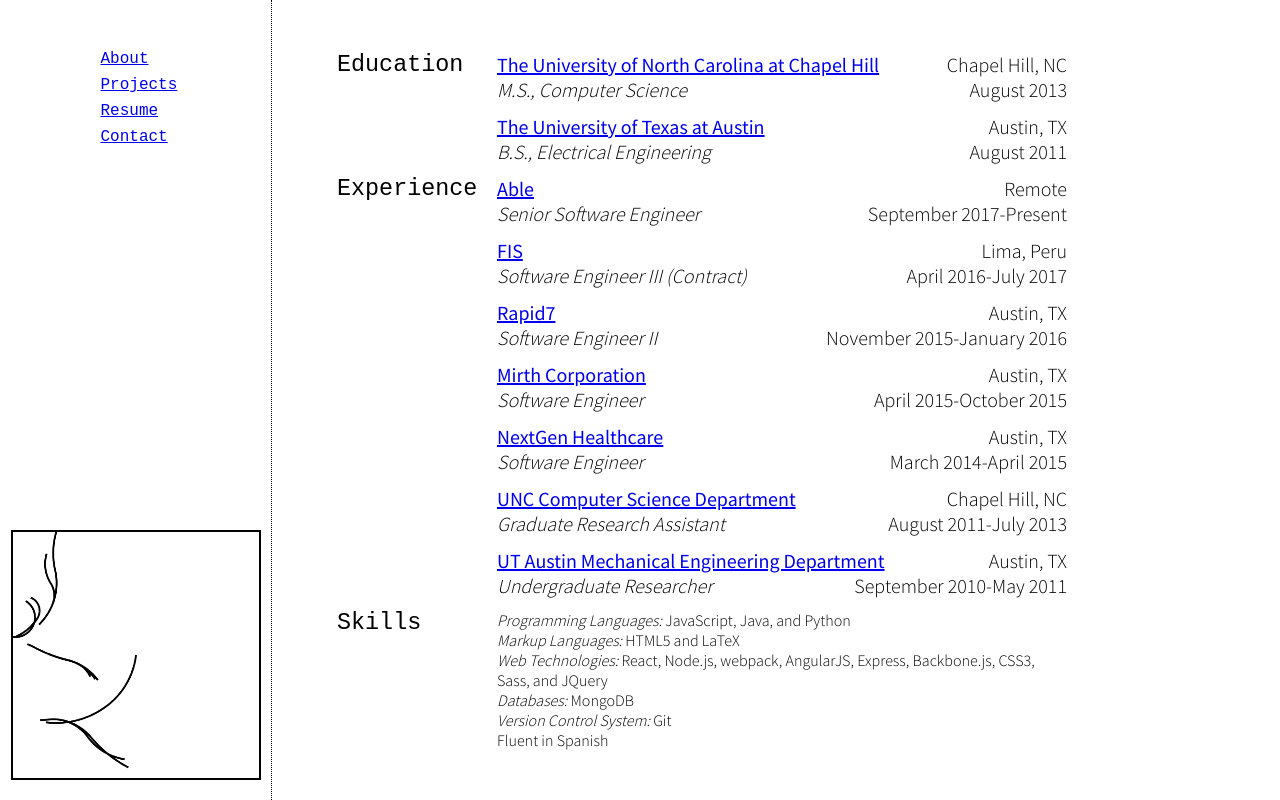
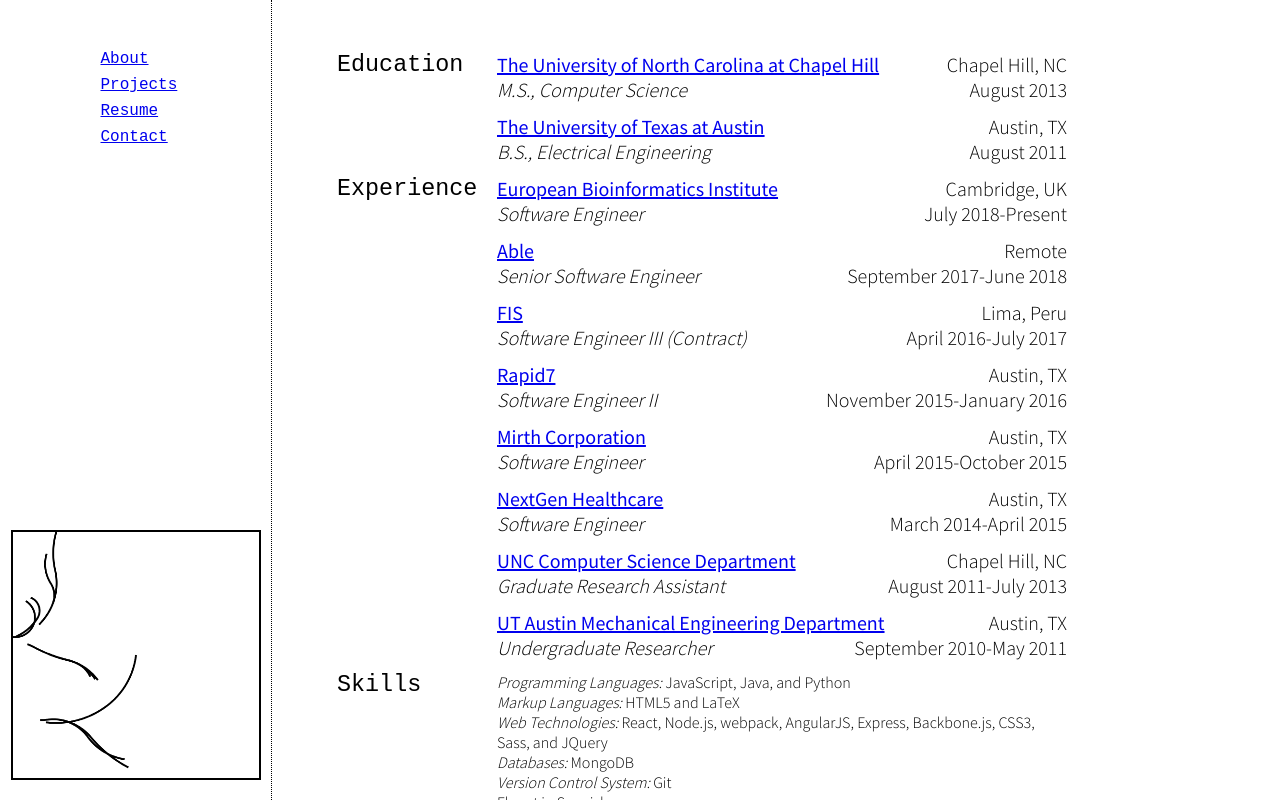
Before and after one commit to mirandaio/miranda.io, a React app: page /resume in a window 1280 px wide. Built offline with nearby package versions, Linux system fonts and the light colour scheme.

Commit message:
Add EBI position

```diff
--- a/src/Resume.js
+++ b/src/Resume.js
@@ -11,7 +11,7 @@
           <div class="section-item">
             <div class="subsection">
               <div class="item-name">
-                <a href="https://unc.edu" target="_blank">
+                <a href="https://unc.edu">
                   The University of North Carolina at Chapel Hill
                 </a>
               </div>
@@ -25,7 +25,7 @@
           <div class="section-item">
             <div class="subsection">
               <div class="item-name">
-                <a href="https://utexas.edu" target="_blank">
+                <a href="https://utexas.edu">
                   The University of Texas at Austin
                 </a>
               </div>
@@ -46,23 +46,33 @@
           <div class="section-item">
             <div class="subsection">
               <div class="item-name">
-                <a href="https://able.co" target="_blank">
-                  Able
+                <a href="https://www.ebi.ac.uk">
+                  European Bioinformatics Institute
                 </a>
+              </div>
+              <div>Cambridge, UK</div>
+            </div>
+            <div class="subsection">
+              <div class="italic">Software Engineer</div>
+              <div>July 2018-Present</div>
+            </div>
+          </div>
+          <div class="section-item">
+            <div class="subsection">
+              <div class="item-name">
+                <a href="https://able.co">Able</a>
               </div>
               <div>Remote</div>
             </div>
             <div class="subsection">
               <div class="italic">Senior Software Engineer</div>
-              <div>September 2017-Present</div>
+              <div>September 2017-June 2018</div>
             </div>
           </div>
           <div class="section-item">
             <div class="subsection">
               <div class="item-name">
-                <a href="https://www.fisglobal.com/" target="_blank">
-                  FIS
-                </a>
+                <a href="https://www.fisglobal.com/">FIS</a>
               </div>
               <div>Lima, Peru</div>
             </div>
@@ -74,9 +84,7 @@
           <div class="section-item">
             <div class="subsection">
               <div class="item-name">
-                <a href="https://www.rapid7.com" target="_blank">
-                  Rapid7
-                </a>
+                <a href="https://www.rapid7.com">Rapid7</a>
               </div>
               <div>Austin, TX</div>
             </div>
@@ -88,9 +96,7 @@
           <div class="section-item">
             <div class="subsection">
               <div class="item-name">
-                <a href="http://www.mirth.com" target="_blank">
-                  Mirth Corporation
-                </a>
+                <a href="http://www.mirth.com">Mirth Corporation</a>
               </div>
               <div>Austin, TX</div>
             </div>
@@ -102,9 +108,7 @@
           <div class="section-item">
             <div class="subsection">
               <div class="item-name">
-                <a href="https://www.nextgen.com" target="_blank">
-                  NextGen Healthcare
-                </a>
+                <a href="https://www.nextgen.com">NextGen Healthcare</a>
               </div>
               <div>Austin, TX</div>
             </div>
@@ -116,9 +120,7 @@
           <div class="section-item">
             <div class="subsection">
               <div class="item-name">
-                <a href="https://cs.unc.edu" target="_blank">
-                  UNC Computer Science Department
-                </a>
+                <a href="https://cs.unc.edu">UNC Computer Science Department</a>
               </div>
               <div>Chapel Hill, NC</div>
             </div>
@@ -130,7 +132,7 @@
           <div class="section-item">
             <div class="subsection">
               <div class="item-name">
-                <a href="https://www.me.utexas.edu" target="_blank">
+                <a href="https://www.me.utexas.edu">
                   UT Austin Mechanical Engineering Department
                 </a>
               </div>
```
